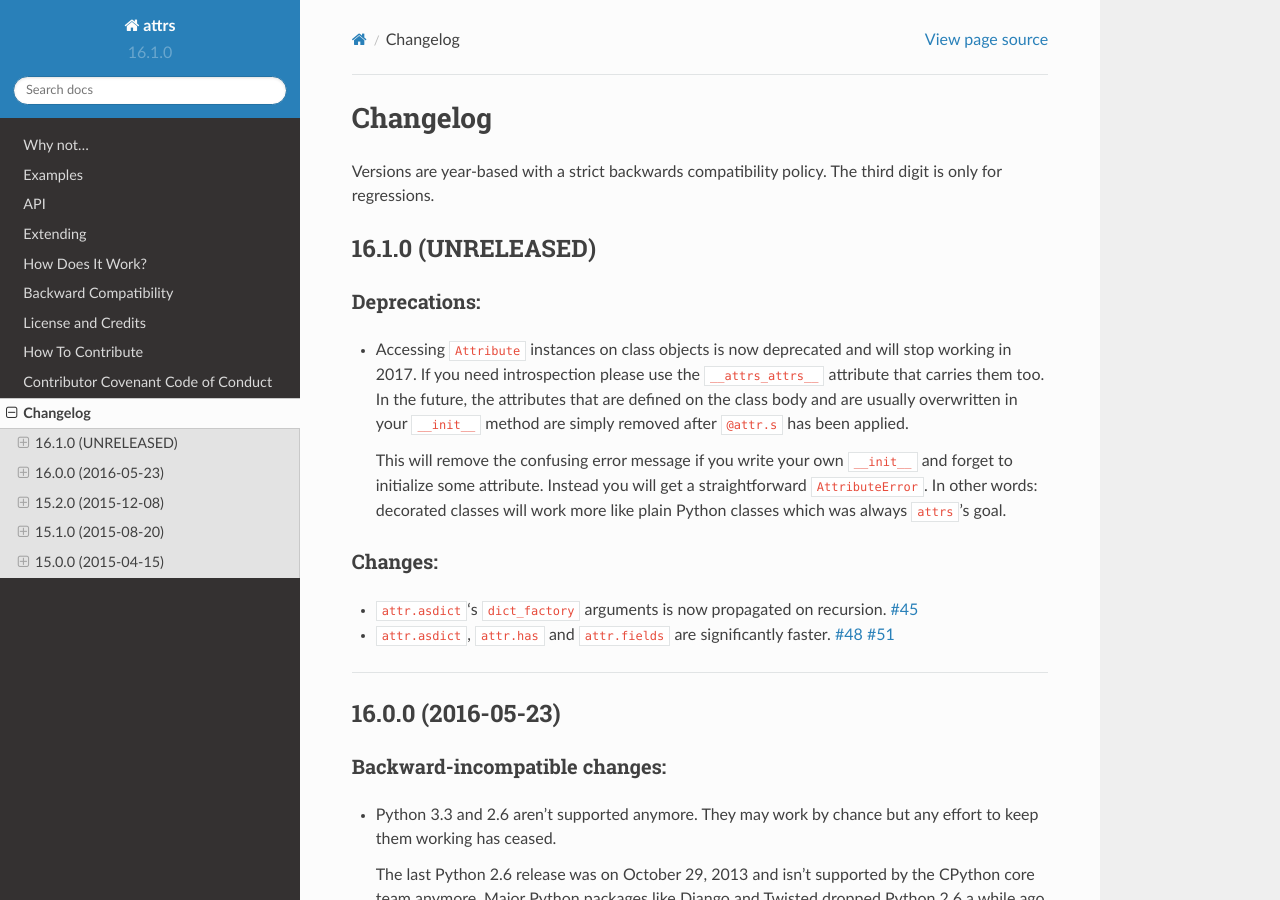
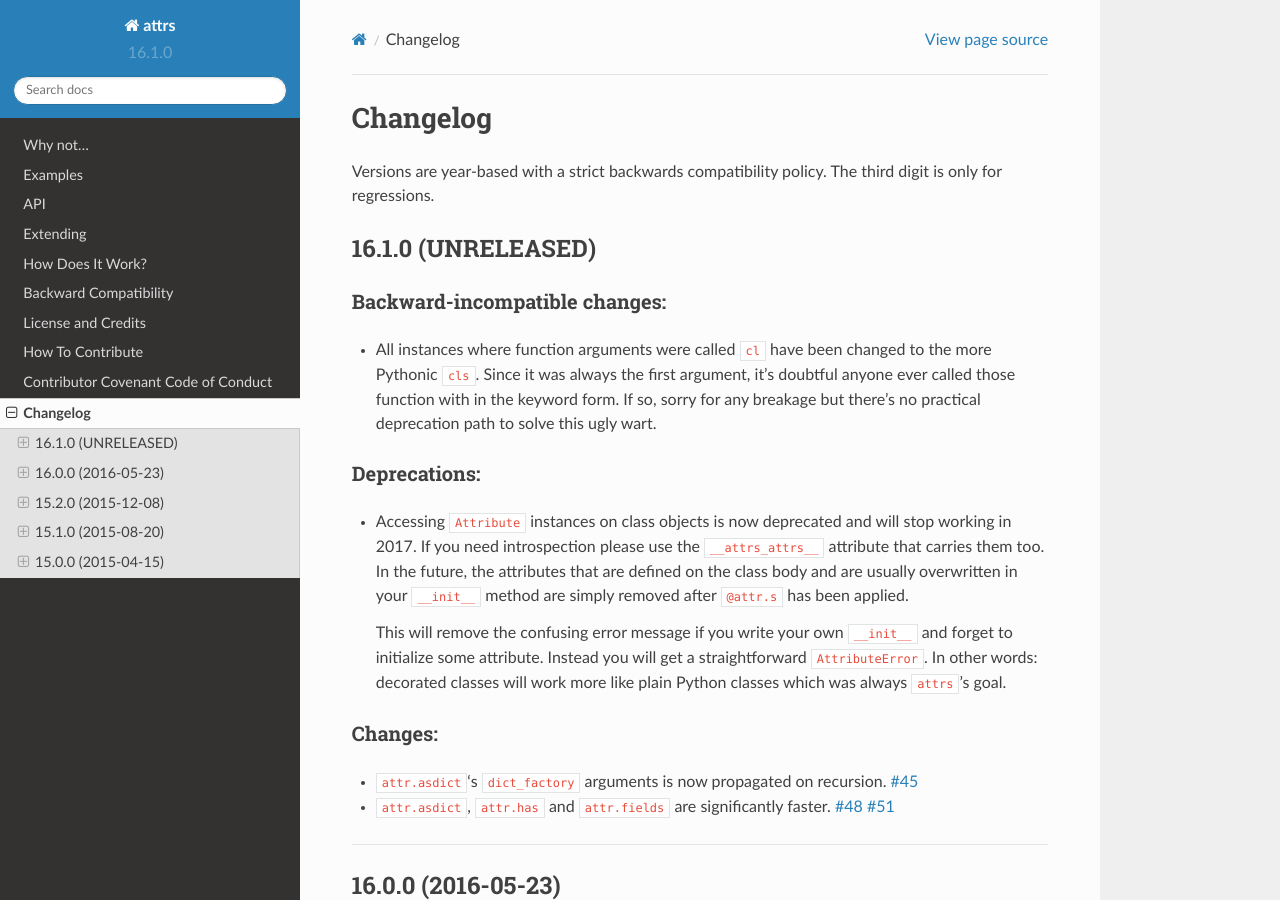
Before and after one commit to python-attrs/attrs, a Sphinx documentation site: the page built from docs/changelog.rst, in a window 1280 px wide and 900 px high. Built offline with Sphinx 7.4.7 and the Read the Docs theme 2.0.0, drawn with Linux system fonts in a browser that asks for light colours.

Commit message:
Rename cl to cls

```diff
--- a/CHANGELOG.rst
+++ b/CHANGELOG.rst
@@ -7,6 +7,14 @@ The third digit is only for regressions.
 
 16.1.0 (UNRELEASED)
 -------------------
+
+Backward-incompatible changes:
+^^^^^^^^^^^^^^^^^^^^^^^^^^^^^^
+
+- All instances where function arguments were called ``cl`` have been changed to the more Pythonic ``cls``.
+  Since it was always the first argument, it's doubtful anyone ever called those function with in the keyword form.
+  If so, sorry for any breakage but there's no practical deprecation path to solve this ugly wart.
+
 
 Deprecations:
 ^^^^^^^^^^^^^
--- a/docs/examples.rst
+++ b/docs/examples.rst
@@ -220,9 +220,9 @@ And sometimes you even want mutable objects as default values (ever used acciden
    ... class Connection(object):
    ...     socket = attr.ib()
    ...     @classmethod
-   ...     def connect(cl, db_string):
+   ...     def connect(cls, db_string):
    ...        # connect somehow to db_string
-   ...        return cl(socket=42)
+   ...        return cls(socket=42)
    >>> @attr.s
    ... class ConnectionPool(object):
    ...     db_string = attr.ib()
--- a/docs/extending.rst
+++ b/docs/extending.rst
@@ -11,8 +11,8 @@ So it is fairly simple to build your own decorators on top of ``attrs``:
 .. doctest::
 
    >>> import attr
-   >>> def print_attrs(cl):
-   ...     print(cl.__attrs_attrs__)
+   >>> def print_attrs(cls):
+   ...     print(cls.__attrs_attrs__)
    >>> @print_attrs
    ... @attr.s
    ... class C(object):
```
Also changed, not shown: 4 other files.
